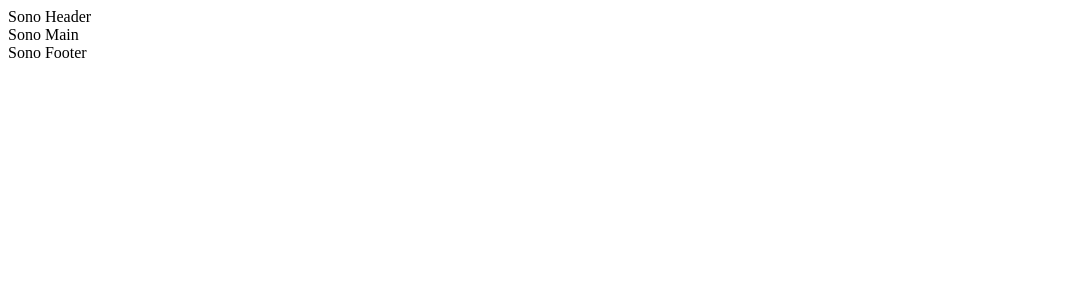
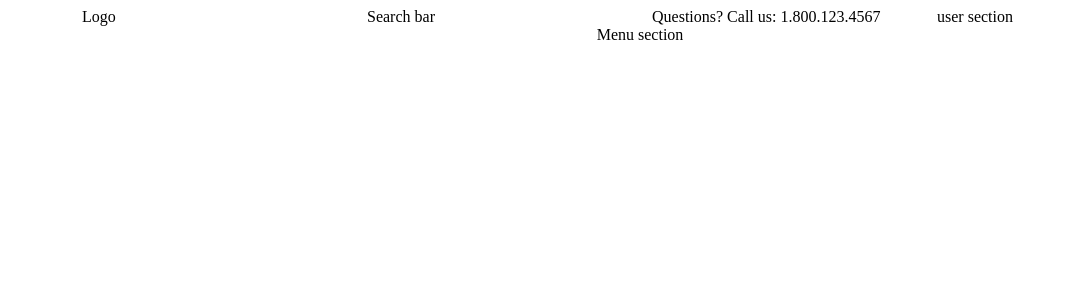
Before and after one commit to BarrioTropical/proj-html-vuejs, a Vue app: page / in a window 1280 px wide. Shown: the top 300 px of the page, without its empty margins (0-1067 px from the left). Built offline with nearby package versions, Linux system fonts and the light colour scheme; a web font is replaced by a local one.

Commit message:
sass & structure header
Signed-off-by: BarrioTropical <“barriotropical@gmail.com”>

```diff
--- a/src/assets/styles/_variables.scss
+++ b/src/assets/styles/_variables.scss
@@ -0,0 +1,6 @@
+$darkgreen: #1E3120;
+$lightgreen: #3d6f42;
+$black: #000000;
+$white: #fff;
+$cream: #f8f5f2;
+$lightgrey: #f3f4f3;
--- a/src/assets/styles/generals.scss
+++ b/src/assets/styles/generals.scss
@@ -1,6 +1,7 @@
 @use './variables' as *;
 
 $fa-font-path: '../webfonts';
+@import 'bootstrap/scss/bootstrap';
 @import url('https://fonts.googleapis.com/css2?family=Trocchi&display=swap');
 @import url('https://fonts.googleapis.com/css2?family=Work+Sans:ital,wght@0,100;0,200;0,300;0,400;0,500;0,600;0,700;0,800;0,900;1,100;1,200;1,300;1,400;1,500;1,600;1,700;1,800;1,900&display=swap');
 
--- a/src/components/FooterComponent.vue
+++ b/src/components/FooterComponent.vue
@@ -1,7 +1,7 @@
 <template>
-    <div>
-        Sono Footer
-    </div>
+    <!-- top footer section -->
+    <!-- sub footer section -->
+    <!-- copyright section -->
 </template>
 
 <script>
--- a/src/components/HeaderComponent.vue
+++ b/src/components/HeaderComponent.vue
@@ -1,6 +1,17 @@
 <template>
-    <div>
-        Sono Header
+    <div class="container">
+       <!-- Top Header -->
+    <div class="row">
+        <div class="col-sm-6 col-lg-3">Logo</div>
+        <div class="col-sm-6 col-lg-3">Search bar</div>
+        <div class="col-sm-6 col-lg-3">Questions? Call us: 1.800.123.4567</div>
+        <div class="col-sm-6 col-lg-3">user section</div>
+    </div>
+       <!-- Sub Header -->
+    <div class=" text-center">
+        Menu section
+    </div>
+
     </div>
 </template>
 
@@ -11,5 +22,7 @@
 </script>
 
 <style lang="scss" scoped>
+@import "../assets/styles/generals.scss";
+
 
 </style>
--- a/src/components/MainComponent.vue
+++ b/src/components/MainComponent.vue
@@ -1,7 +1,15 @@
 <template>
-    <div>
-        Sono Main
-    </div>
+    <!-- jumbo section -->
+    <!-- product's category section -->
+    <!-- food section -->
+    <!-- banner section -->
+    <!-- best sellers section -->
+    <!-- testimonial section -->
+    <!-- newsletter section -->
+    <!-- blog section -->
+    <!-- find section -->
+    <!-- value section -->
+    <!-- new arrival section -->
 </template>
 
 <script>
```
